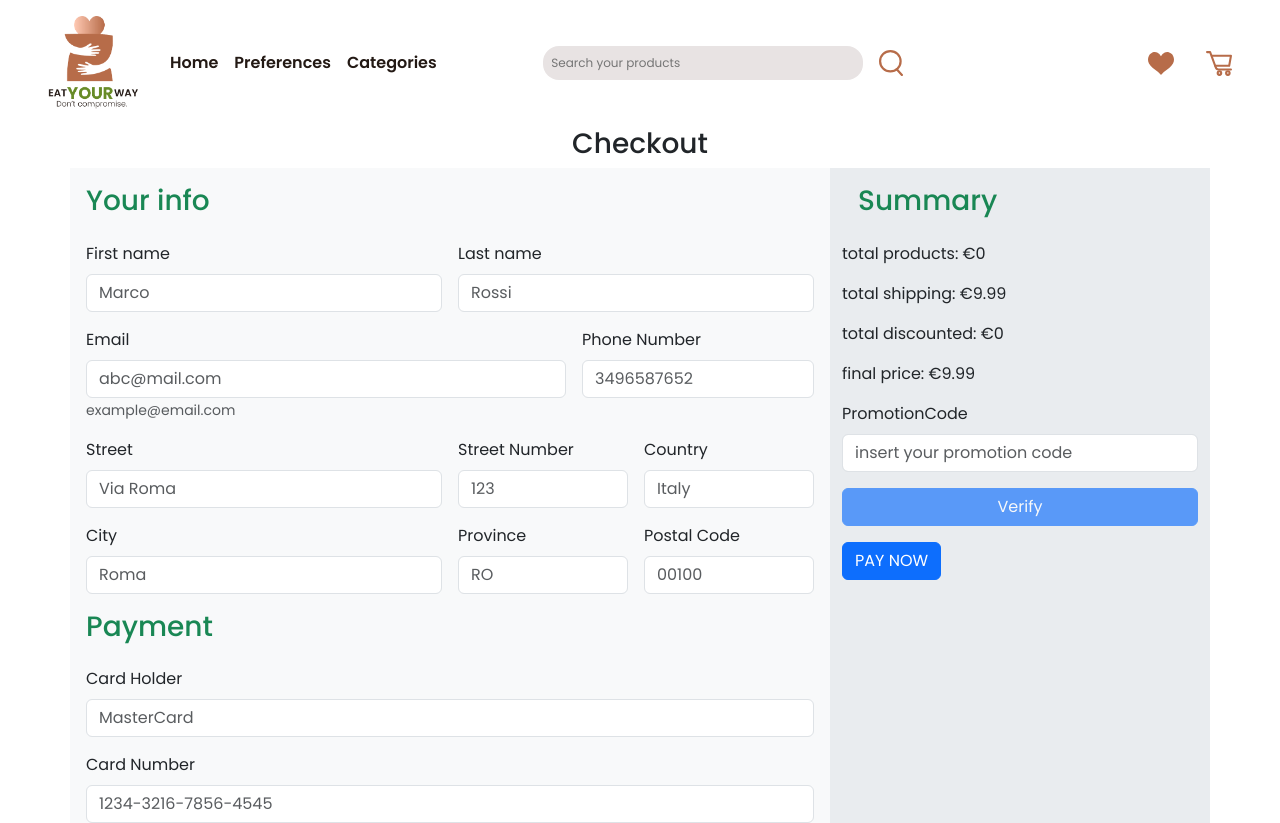
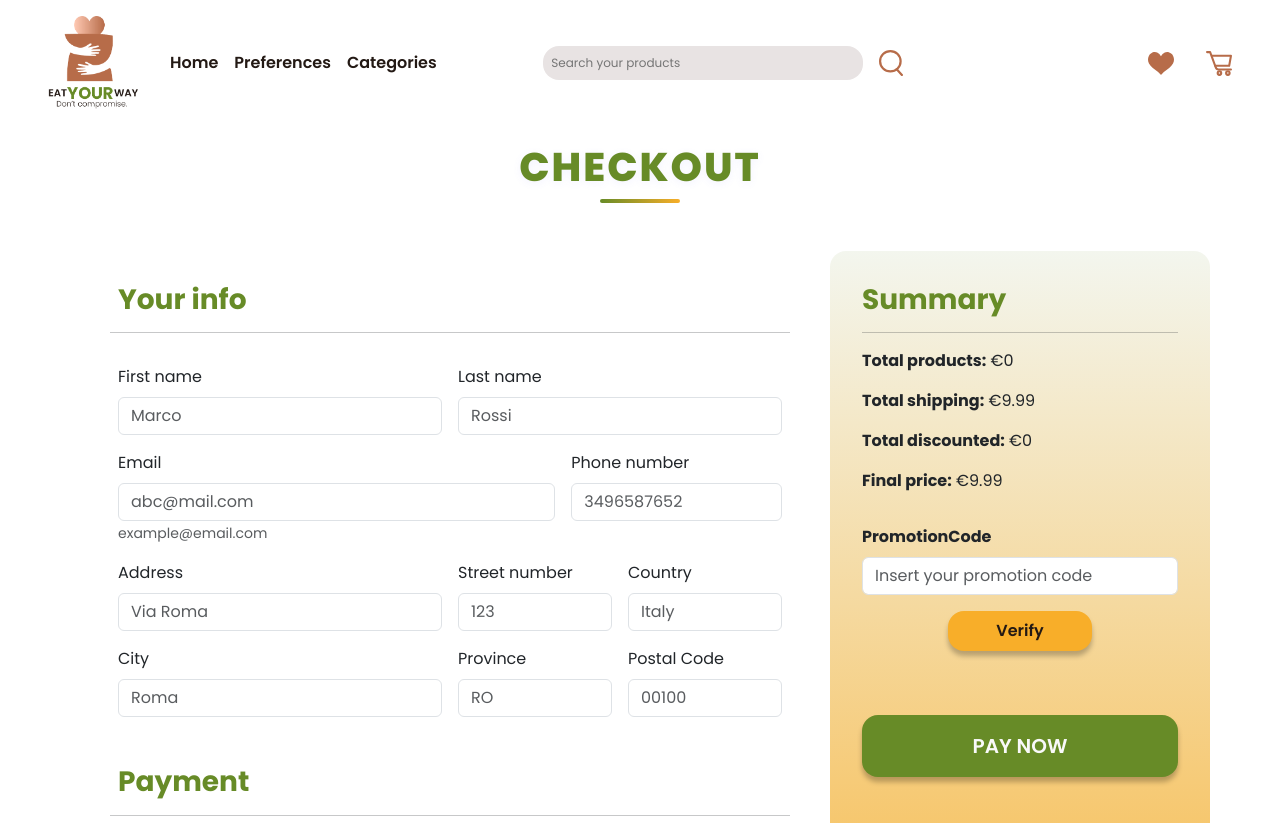
Before and after one commit to GiuseppeColucci95/project-work-team3, a React (Vite) app in the folder FRONTEND/: page /checkout in a window 1280 px wide. Shown: the top 823 px of the page. Built offline with nearby package versions, Linux system fonts and the light colour scheme.

Commit message:
edit checkout page style

```diff
--- a/FRONTEND/src/index.css
+++ b/FRONTEND/src/index.css
@@ -586,6 +586,40 @@ h3 {
 
 /* #endregion CART component */
 
+/* #region CHECKOUT component */
+
+.checkout-title {
+  color: var(--primary);
+  margin: 0 !important;
+}
+.bg-summary {
+  background: linear-gradient(180deg, rgba(103, 139, 39, 0.08), var(--accent));
+  background-size: 100%;
+  background-repeat: no-repeat;
+  background-position: center;
+  border-radius: 1rem;
+  padding: 2rem !important;
+}
+.noValidate {
+  padding: 2rem;
+  border-radius: 1rem !important;
+}
+.btn-pay {
+  border-style: none;
+  border-radius: 1rem;
+  margin-bottom: 3rem;
+  padding: 1rem 3rem 1rem;
+  font-weight: 600;
+  font-size: 20px;
+  background: var(--primary);
+  color: var(--light);
+  box-shadow: 0px 5px 5px rgba(0, 0, 0, 0.25);
+  cursor: pointer;
+  text-decoration: none;
+}
+
+/* #endregion CHECKOUT component */
+
 /* ------------ HOMEPAGE component ------------ */
 
 
--- a/FRONTEND/src/pages/Checkout.jsx
+++ b/FRONTEND/src/pages/Checkout.jsx
@@ -234,13 +234,14 @@ export default function Checkout() {
     <>
       <div className="container mb-5">
         <section className="checkout">
-          <h3 className="text-center">Checkout</h3>
+          <h1 className="text-center pt-3 pb-4 wishlist-title">CHECKOUT</h1>
           <div className="row">
-            <div className="col-8 p-3 bg-body-tertiary">
+            <div className="col-8 p-3">
 
               <form className="row g-3 noValidate" onSubmit={formSubmit} >
 
-                <h3 className="text-success">Your info</h3>
+                <h3 className="checkout-title"><strong>Your info</strong></h3>
+                <hr />
 
                 <div className="col-md-6">
                   <label htmlFor="firstName" className="form-label">First name</label>
@@ -284,7 +285,7 @@ export default function Checkout() {
                 </div>
 
                 <div className="col-md-4">
-                  <label htmlFor="phoneNumber" className="form-label">Phone Number</label>
+                  <label htmlFor="phoneNumber" className="form-label">Phone number</label>
                   <input type="text" className="form-control" id="phoneNumber"
                     placeholder="3496587652"
                     value={phoneNumber}
@@ -292,24 +293,24 @@ export default function Checkout() {
                     maxLength={10}
                   />
                   <div className="valid-feedback">
-                    Valid phone Number
+                    Valid phone number
                   </div>
                 </div>
 
                 <div className="col-md-6">
-                  <label htmlFor="street" className="form-label">Street</label>
+                  <label htmlFor="street" className="form-label">Address</label>
                   <input type="text" className="form-control" id="street"
                     placeholder="Via Roma"
                     value={street}
                     onChange={e => setStreet(e.target.value)}
                   />
                   <div className="valid-feedback">
-                    Valid Street
+                    Valid address
                   </div>
                 </div>
 
                 <div className="col-md-3">
-                  <label htmlFor="streetNumber" className="form-label">Street Number</label>
+                  <label htmlFor="streetNumber" className="form-label">Street number</label>
                   <input type="text" className="form-control" id="streetNumber"
                     placeholder="123"
                     value={streetNumber}
@@ -370,10 +371,11 @@ export default function Checkout() {
                   </div>
                 </div>
 
-                <h3 className="text-success">Payment</h3>
+                <h3 className="checkout-title pt-5"><strong>Payment</strong></h3>
+                <hr />
 
                 <div className="col-md-12">
-                  <label htmlFor="cardHolder" className="form-label">Card Holder</label>
+                  <label htmlFor="cardHolder" className="form-label">Card holder</label>
                   <input type="text" className="form-control" id="cardHolder"
                     placeholder="MasterCard"
                     value={cardHolder}
@@ -385,7 +387,7 @@ export default function Checkout() {
                 </div>
 
                 <div className="col-md-12">
-                  <label htmlFor="cardNumber" className="form-label">Card Number</label>
+                  <label htmlFor="cardNumber" className="form-label">Card number</label>
                   <input type="text" className="form-control" id="cardNumber"
                     placeholder="1234-3216-7856-4545"
                     value={cardNumber}
@@ -398,7 +400,7 @@ export default function Checkout() {
                 </div>
 
                 <div className="col-md-6">
-                  <label htmlFor="expirationDate" className="form-label">Expiration Date</label>
+                  <label htmlFor="expirationDate" className="form-label">Expiration date</label>
                   <input type="text" className="form-control" id="expirationDate"
                     placeholder="12/06"
                     value={expirationDate}
@@ -431,31 +433,32 @@ export default function Checkout() {
             </div>
 
 
-            <div className="col-4 bg-body-secondary">
+            <div className="col-4 bg-summary">
               <section>
-                <h3 className="text-success p-3">Summary</h3>
-                <div className="summayDetails">
+                <h3 className="checkout-title"><strong>Summary</strong></h3>
+                <hr />
+                <div className="summaryDetails">
                   <p>
-                    total products: &euro;{totalNotDiscounted}
+                    <strong>Total products:</strong> &euro;{totalNotDiscounted}
                   </p>
                   <p>
-                    total shipping: &euro;{shipping}
+                    <strong>Total shipping:</strong> &euro;{shipping}
                   </p>
                   <p>
-                    total discounted: &euro;{totalNotDiscounted * (promotion.discount_percentage / 100)}
+                    <strong>Total discounted:</strong> &euro;{totalNotDiscounted * (promotion.discount_percentage / 100)}
                   </p>
                   <p>
-                    final price: &euro;{finalPrice}
+                    <strong>Final price:</strong> &euro;{finalPrice}
                   </p>
                   <div className="promotionValidate">
                     <div className="mb-3">
-                      <label htmlFor="promotion" className="form-label">PromotionCode</label>
+                      <label htmlFor="promotion" className="form-label pt-3"><strong>PromotionCode</strong></label>
                       <input
                         type="text"
                         className="form-control"
                         name="promotion"
                         id="promotion"
-                        placeholder="insert your promotion code"
+                        placeholder="Insert your promotion code"
                         value={promotion.promotionCode}
                         onChange={e => setPromotion({
                           promotion_id: 0,
@@ -463,25 +466,24 @@ export default function Checkout() {
                           discount_percentage: 0
                         })}
                       />
-                    </div>
-                    <div className="d-grid gap-2 ">
+                      <div className="d-flex justify-content-center">
                         <button
                           type="button"
                           name="Verify"
                           id="Verify"
-                        className="btn btn-primary btnVerify"
+                          className="w-20 btn-checkout mt-3"
                           onClick={CodeValidate}
                           disabled={promotion.promotionCode.length === 0}
                         >
                           Verify
                         </button>
                       </div>
-
+                    </div>
                   </div>
                 </div>
 
 
-                <button className="btn btn-primary mt-3" type="submit" onClick={formSubmit}>PAY NOW</button>
+                <button className="btn-pay w-100" type="submit" onClick={formSubmit}>PAY NOW</button>
 
               </section>
             </div>
```
Lines whose indentation alone changed are shown as unchanged.
